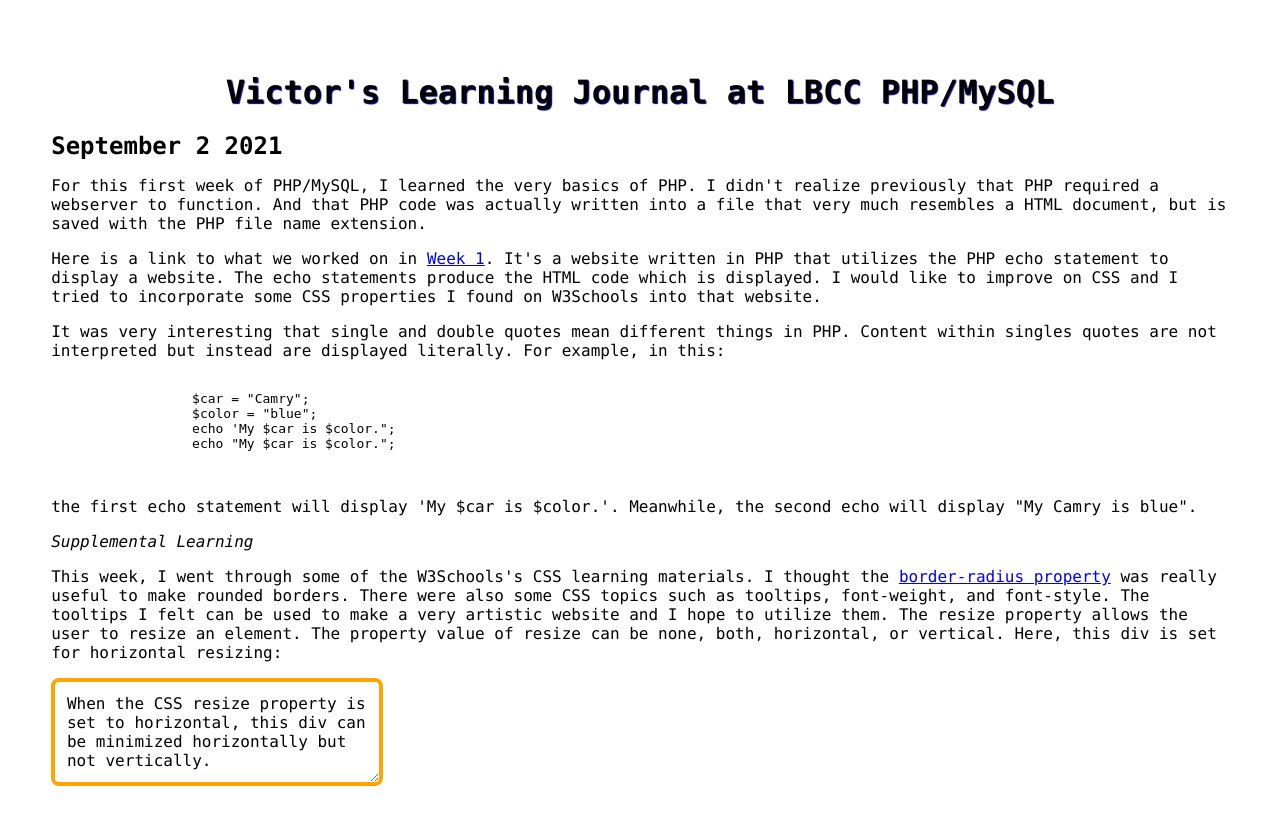
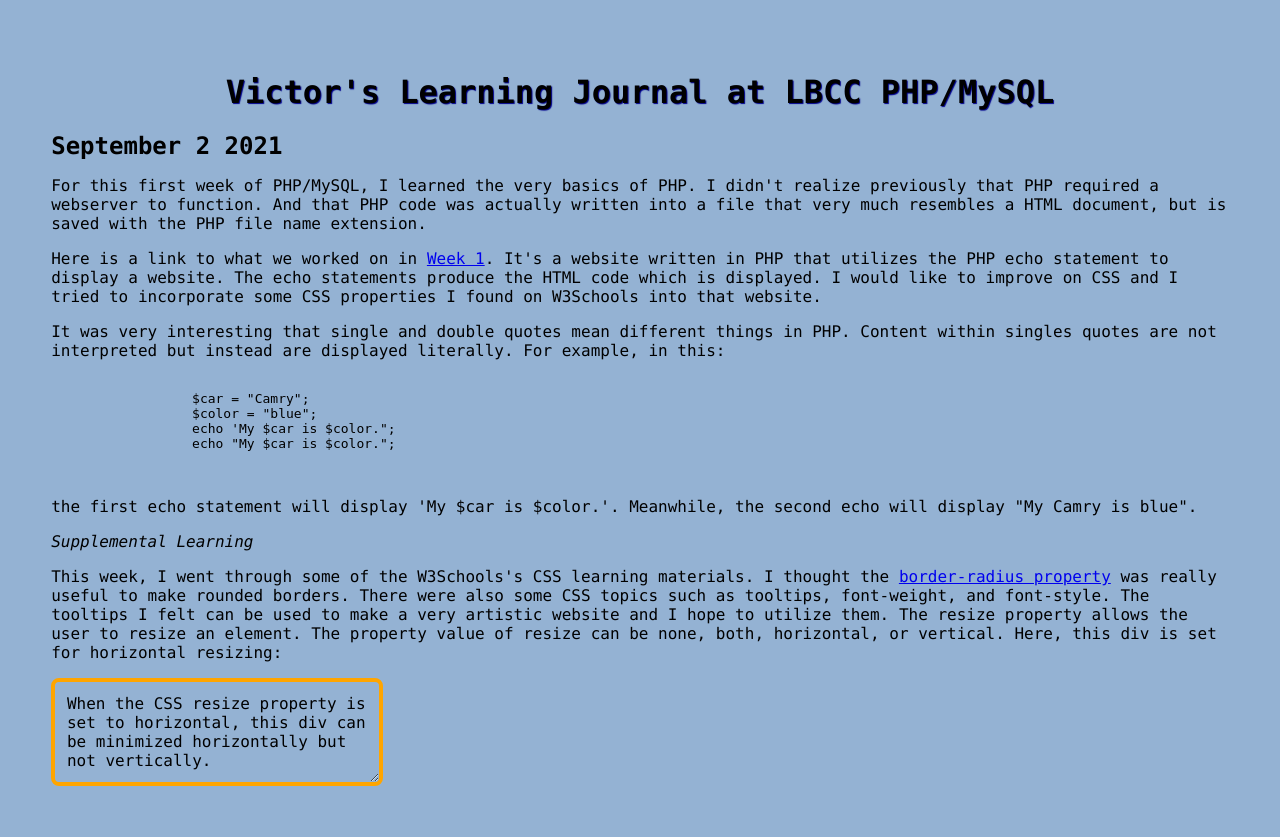
Before and after one commit to vtzuanglbcc/LearningJournal, a PHP site: page / in a window 1280 px wide. Run offline with PHP 8.4, Linux system fonts and the light colour scheme.

Commit message:
Update styles.css

```diff
--- a/styles.css
+++ b/styles.css
@@ -2,7 +2,7 @@ body {
   padding: 2%;
   margin: 2%;
   font-family: "Lucida Handwriting", Monaco, Georgia;
-  background-color: lightorange;
+  background-color: rgb(148, 178, 211);
 }
 h1 {
   text-shadow: 1px 1px 1px darkblue;
```
